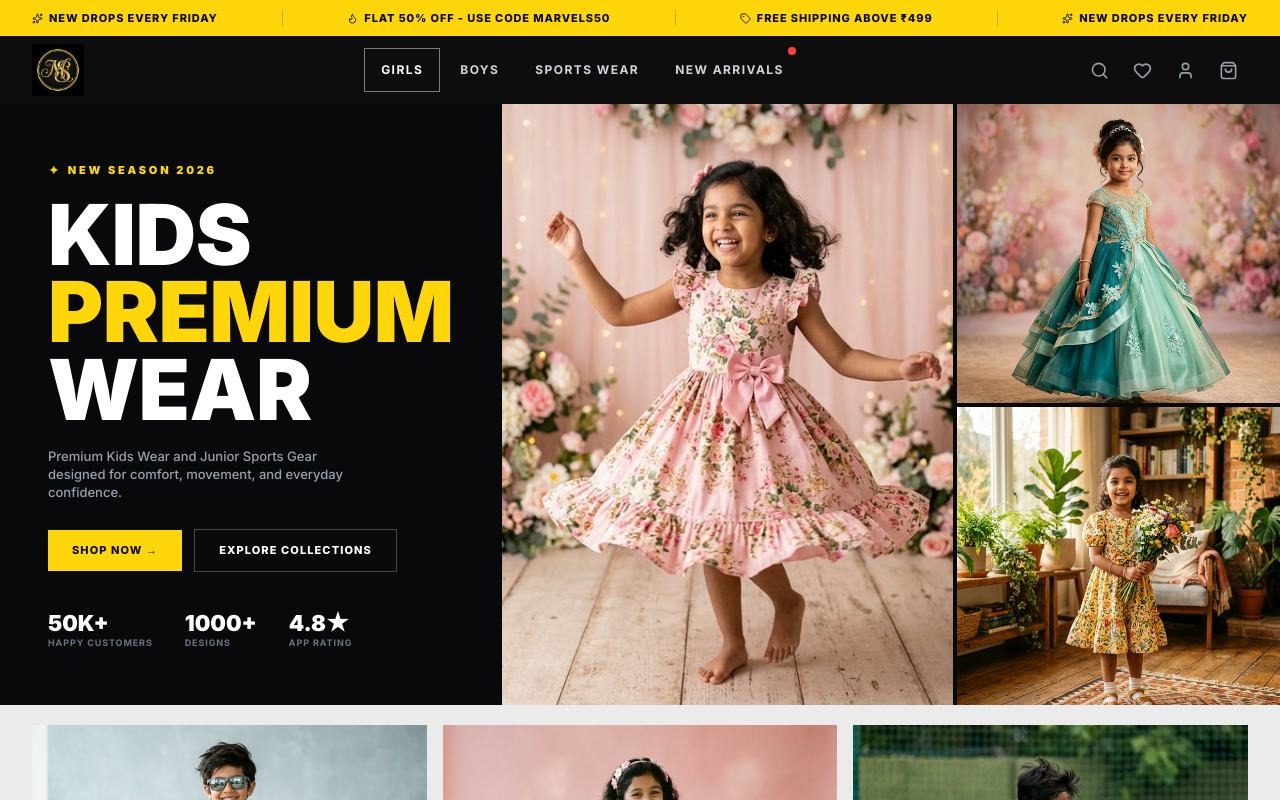
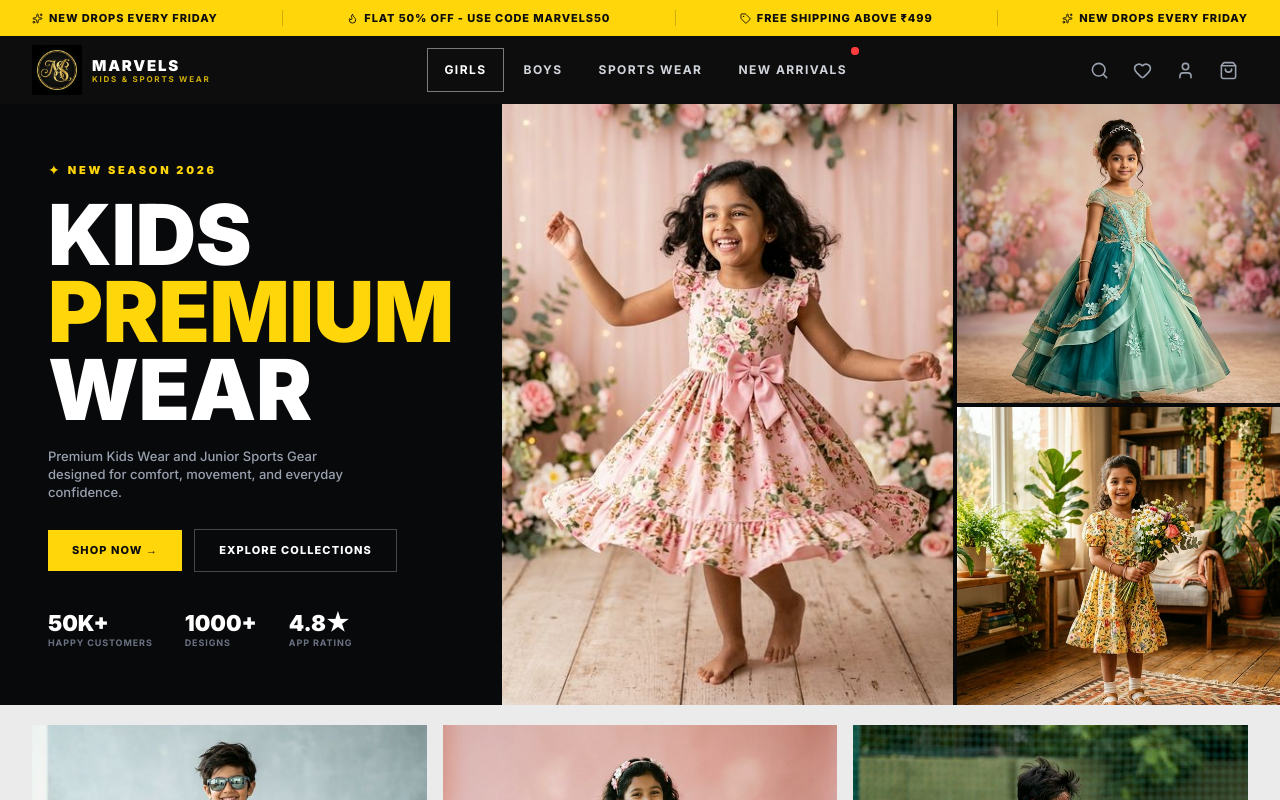
Before and after one commit to pranjalirm1976/marvel-kids, a Next.js app in the folder frontend/: page / in a window 1280 px wide. Shown: the top 800 px of the page. Built offline with nearby package versions, Linux system fonts and the light colour scheme; a web font is replaced by a local one.

Commit message:
feat: add Marvels Kids & Sports Wear brand name next to MS logo in navbar

```diff
--- a/frontend/components/Navbar.js
+++ b/frontend/components/Navbar.js
@@ -89,8 +89,8 @@ export default function Navbar() {
           </button>
 
           {/* Logo */}
-          <Link href="/" className="flex items-center group">
-            <div className="relative h-[52px] w-[52px] transition-opacity group-hover:opacity-80">
+          <Link href="/" className="flex items-center gap-2.5 group">
+            <div className="relative h-[50px] w-[50px] flex-shrink-0 transition-transform duration-300 group-hover:scale-105">
               <Image
                 src="/ms-logo.png"
                 alt="Marvels Fashion Logo"
@@ -98,6 +98,14 @@ export default function Navbar() {
                 className="object-contain"
                 priority
               />
+            </div>
+            <div className="hidden sm:flex flex-col leading-none">
+              <span className="text-[15px] font-black uppercase tracking-[0.12em] text-white group-hover:text-[#ffd60a] transition-colors duration-300">
+                Marvels
+              </span>
+              <span className="text-[8px] font-bold uppercase tracking-[0.22em] text-[#ffd60a]/80 mt-0.5">
+                Kids &amp; Sports Wear
+              </span>
             </div>
           </Link>
 
```
